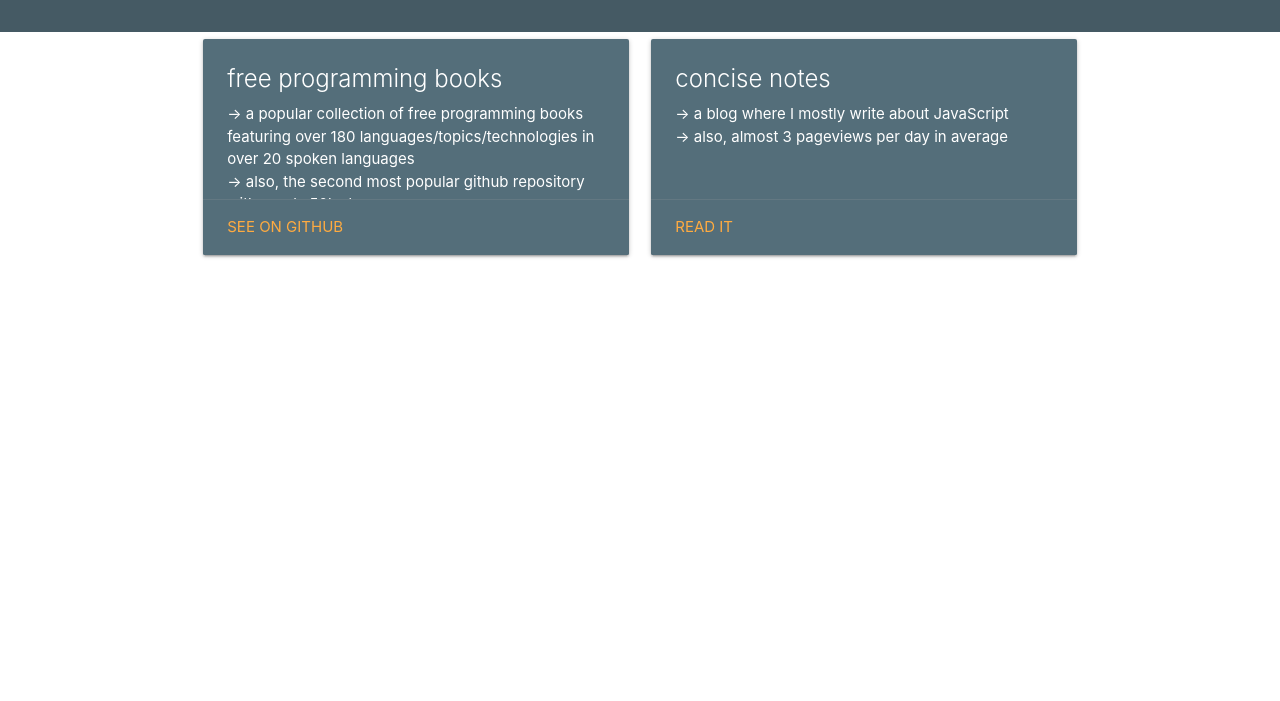
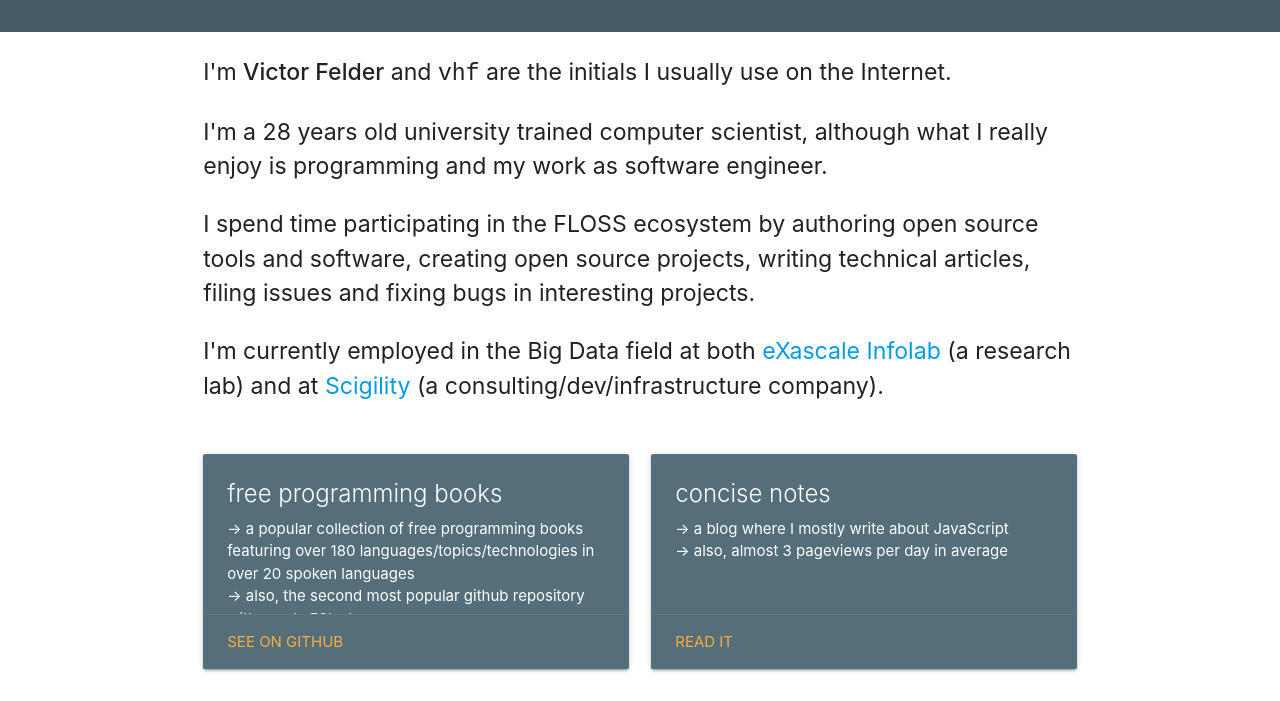
Before and after one commit to AlexxNica/vhf.github.io, a plain HTML site: page index.html in a window 1280 px wide. Shown: the part 206-907 px from the top of the page. Before the commit the page ends 800 px from the top, so only its background shows below. Drawn offline with nearby package versions, Linux system fonts and the light colour scheme; some icons are missing.

Commit message:
A few § about me

```diff
--- a/index.html
+++ b/index.html
@@ -12,6 +12,122 @@
   <style>
   .card-height > .card-content {
     height: 160px;
+  }
+  @media only screen and (max-width: 992px) {
+    .card-height > .card-content {
+      height: 230px;
+    }
+  }
+
+  @media only screen and (min-width: 360px) {
+    .flow-text {
+      font-size: 1.1rem;
+    }
+  }
+  @media only screen and (min-width: 390px) {
+    .flow-text {
+      font-size: 1.122rem;
+    }
+  }
+  @media only screen and (min-width: 420px) {
+    .flow-text {
+      font-size: 1.144rem;
+    }
+  }
+  @media only screen and (min-width: 450px) {
+    .flow-text {
+      font-size: 1.166rem;
+    }
+  }
+  @media only screen and (min-width: 480px) {
+    .flow-text {
+      font-size: 1.188rem;
+    }
+  }
+  @media only screen and (min-width: 510px) {
+    .flow-text {
+      font-size: 1.21rem;
+    }
+  }
+  @media only screen and (min-width: 540px) {
+    .flow-text {
+      font-size: 1.232rem;
+    }
+  }
+  @media only screen and (min-width: 570px) {
+    .flow-text {
+      font-size: 1.254rem;
+    }
+  }
+  @media only screen and (min-width: 600px) {
+    .flow-text {
+      font-size: 1.276rem;
+    }
+  }
+  @media only screen and (min-width: 630px) {
+    .flow-text {
+      font-size: 1.298rem;
+    }
+  }
+  @media only screen and (min-width: 660px) {
+    .flow-text {
+      font-size: 1.32rem;
+    }
+  }
+  @media only screen and (min-width: 690px) {
+    .flow-text {
+      font-size: 1.342rem;
+    }
+  }
+  @media only screen and (min-width: 720px) {
+    .flow-text {
+      font-size: 1.364rem;
+    }
+  }
+  @media only screen and (min-width: 750px) {
+    .flow-text {
+      font-size: 1.386rem;
+    }
+  }
+  @media only screen and (min-width: 780px) {
+    .flow-text {
+      font-size: 1.408rem;
+    }
+  }
+  @media only screen and (min-width: 810px) {
+    .flow-text {
+      font-size: 1.43rem;
+    }
+  }
+  @media only screen and (min-width: 840px) {
+    .flow-text {
+      font-size: 1.452rem;
+    }
+  }
+  @media only screen and (min-width: 870px) {
+    .flow-text {
+      font-size: 1.474rem;
+    }
+  }
+  @media only screen and (min-width: 900px) {
+    .flow-text {
+      font-size: 1.496rem;
+    }
+  }
+  @media only screen and (min-width: 930px) {
+    .flow-text {
+      font-size: 1.518rem;
+    }
+  }
+  @media only screen and (min-width: 960px) {
+    .flow-text {
+      font-size: 1.54rem;
+    }
+  }
+  @media only screen and (max-width: 360px) {
+    .flow-text {
+      font-size: 1.2rem;
+    }
   }
   footer a:nth-child(-n+2) {
     margin-right: 2em;
@@ -57,6 +173,14 @@
   <main>
     <div class="container">
       <div class="row">
+        <div class="col s12">
+          <p class="flow-text">I'm <strong>Victor Felder</strong> and <strong><code>vhf</code></strong> are the initials I usually use on the Internet.</p>
+          <p class="flow-text">I'm a 28 years old university trained computer scientist, although what I really enjoy is programming and my work as software engineer.</p>
+          <p class="flow-text">I spend time participating in the FLOSS ecosystem by authoring open source tools and software, creating open source projects, writing technical articles, filing issues and fixing bugs in interesting projects.</p>
+          <p class="flow-text">I'm currently employed in the Big Data field at both <a href="http://exascale.info">eXascale Infolab</a> (a research lab) and at <a href="http://scigility.com/?lang=en">Scigility</a> (a consulting/dev/infrastructure company).</p>
+        </div>
+      </div>
+      <div class="row">
         <div class="col s12 m6 l6">
           <div class="card blue-grey darken-1 card-height">
             <div class="card-content white-text">
```
Also changed, not shown: 1 other file.
